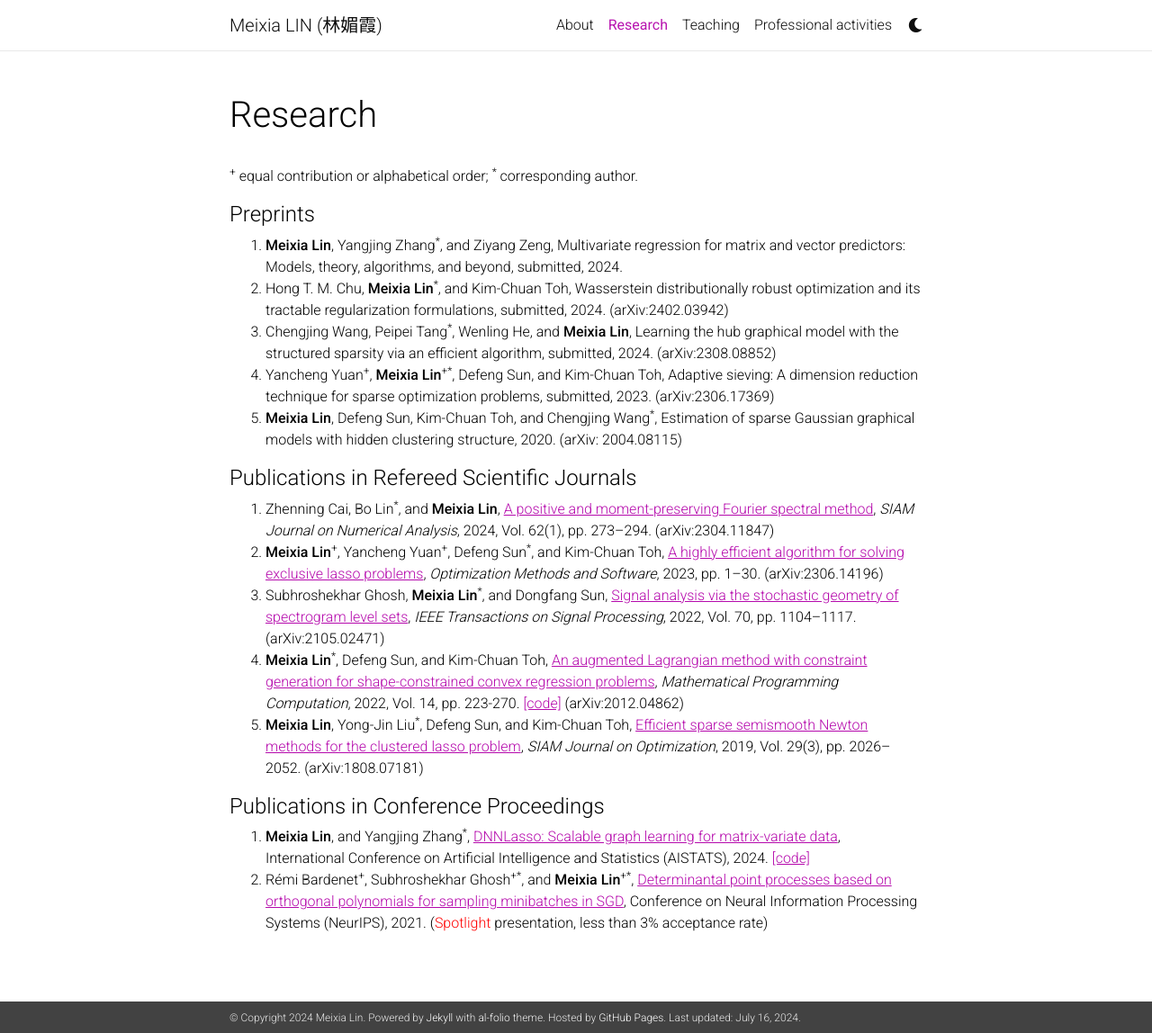
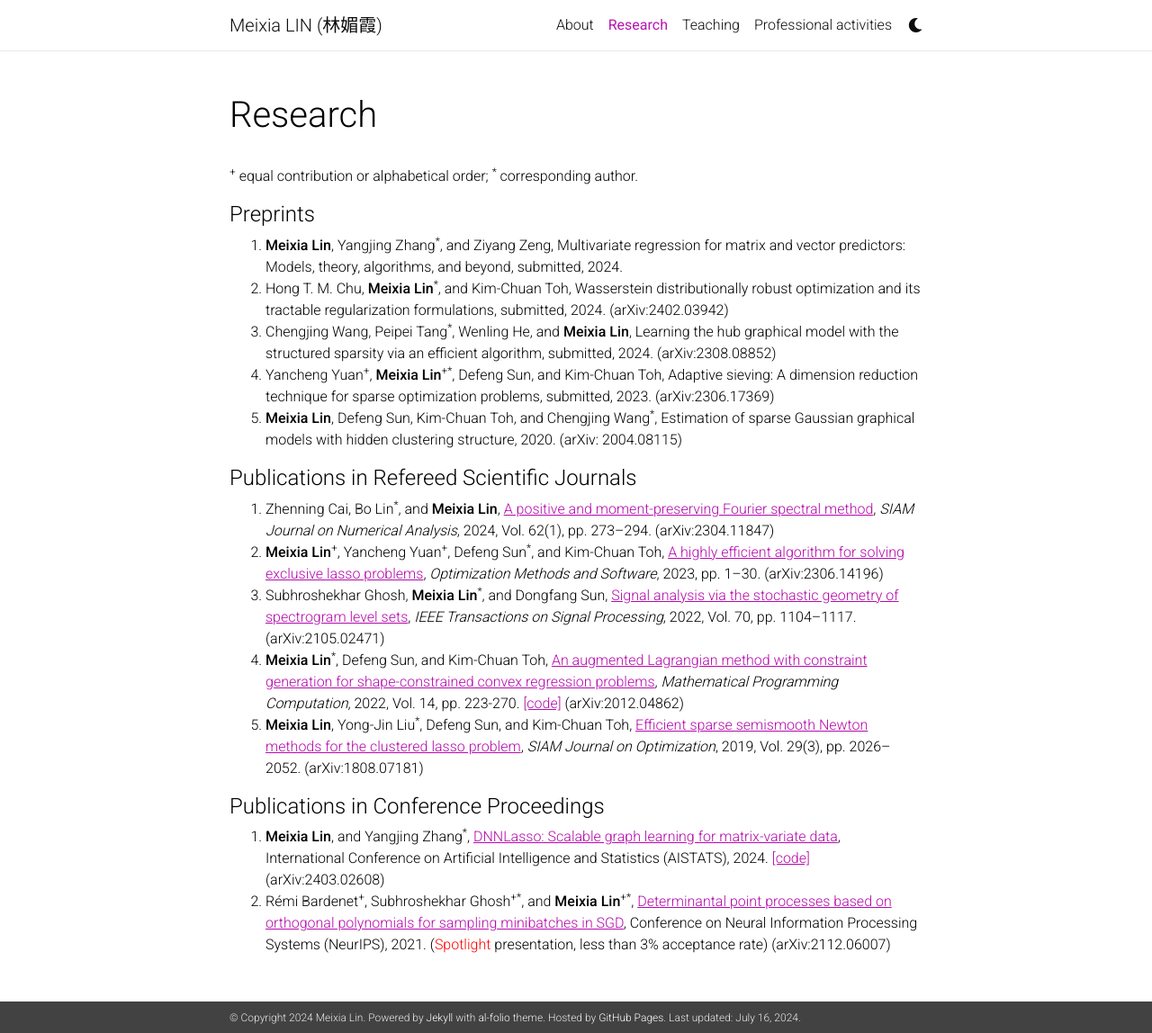
Before and after one commit to linmeixia/linmeixia.github.io, a Jekyll site: the page built from _pages/publications.md, in a window 1280 px wide and 1148 px high. Shown: the whole window at 90% size. Built offline with Jekyll 4.4.1, drawn with Linux system fonts in a browser that asks for light colours; nearby versions of some CDN libraries; comment, search, counter and statistics services are not loaded; a style sheet for code colours, icons or effects is not loaded.

Commit message:
Update publications.md

```diff
--- a/_pages/publications.md
+++ b/_pages/publications.md
@@ -31,5 +31,5 @@ nav: true
 
 <h4>Publications in Conference Proceedings</h4>
 
-1. <strong>Meixia Lin</strong>, and Yangjing Zhang<sup>*</sup>, <a href="https://proceedings.mlr.press/v238/lin24b.html" style="text-decoration: underline;"> DNNLasso: Scalable graph learning for matrix-variate data</a>, International Conference on Artificial Intelligence and Statistics (AISTATS), 2024. <a href="https://github.com/YangjingZhang/DNNLasso" style="text-decoration: underline;">[code]</a>
-2. Rémi Bardenet<sup>+</sup>, Subhroshekhar Ghosh<sup>+*</sup>, and <strong>Meixia Lin</strong><sup>+*</sup>, <a href="https://dl.acm.org/doi/10.5555/3540261.3541502" style="text-decoration: underline;"> Determinantal point processes based on orthogonal polynomials for sampling minibatches in SGD</a>, Conference on Neural Information Processing Systems (NeurIPS), 2021. (<span style="color:red">Spotlight</span> presentation, less than 3% acceptance rate)
+1. <strong>Meixia Lin</strong>, and Yangjing Zhang<sup>*</sup>, <a href="https://proceedings.mlr.press/v238/lin24b.html" style="text-decoration: underline;"> DNNLasso: Scalable graph learning for matrix-variate data</a>, International Conference on Artificial Intelligence and Statistics (AISTATS), 2024. <a href="https://github.com/YangjingZhang/DNNLasso" style="text-decoration: underline;">[code]</a> (arXiv:2403.02608)
+2. Rémi Bardenet<sup>+</sup>, Subhroshekhar Ghosh<sup>+*</sup>, and <strong>Meixia Lin</strong><sup>+*</sup>, <a href="https://dl.acm.org/doi/10.5555/3540261.3541502" style="text-decoration: underline;"> Determinantal point processes based on orthogonal polynomials for sampling minibatches in SGD</a>, Conference on Neural Information Processing Systems (NeurIPS), 2021. (<span style="color:red">Spotlight</span> presentation, less than 3% acceptance rate) (arXiv:2112.06007)
```
